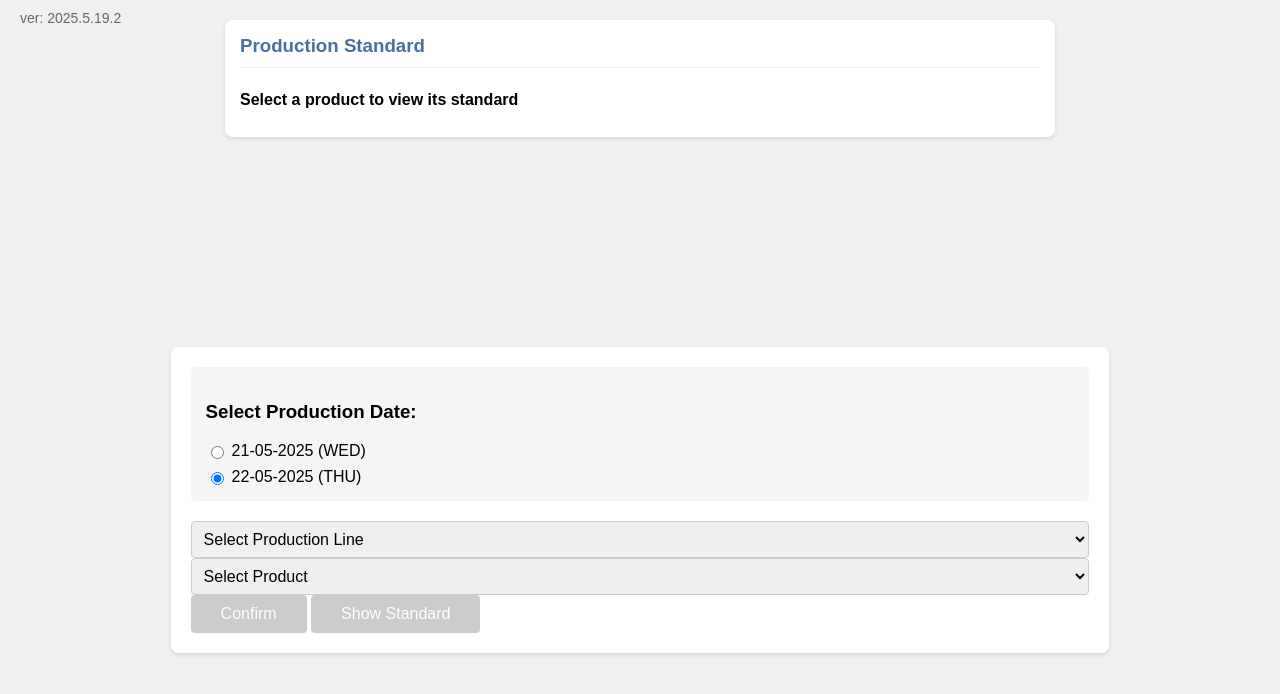
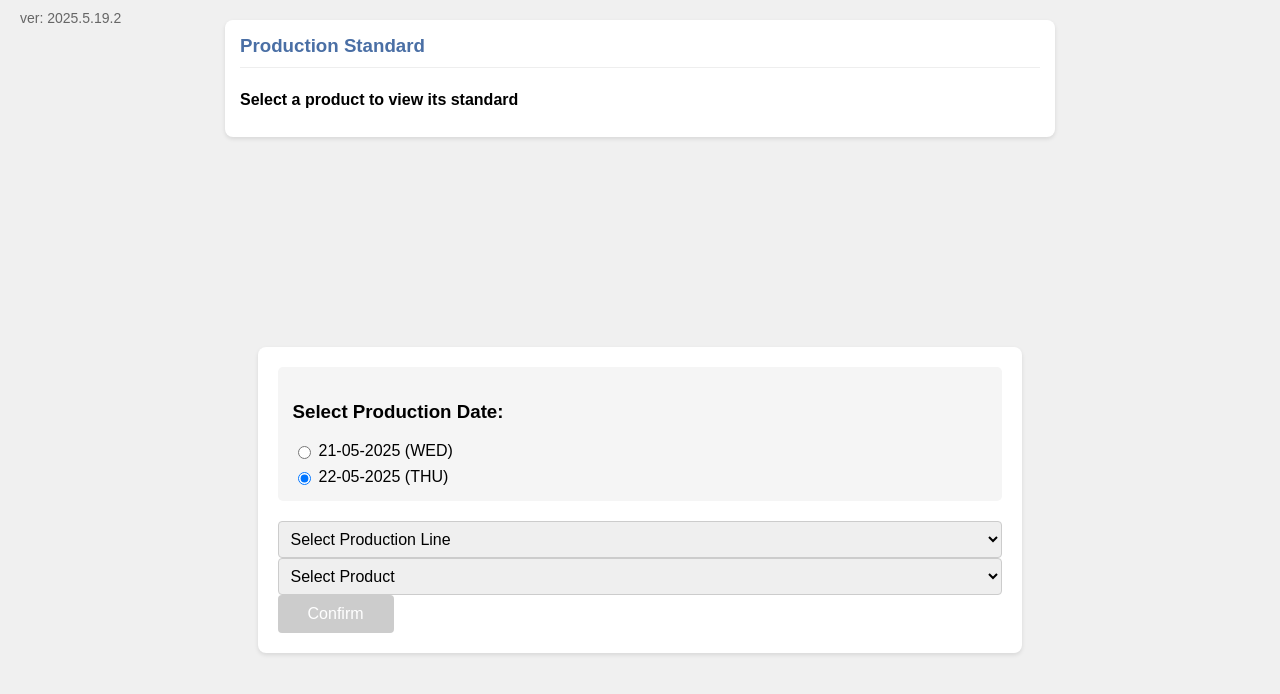
Before and after one commit to arkuka/PMF-Label-Check-N, a website: page public/fillingauthority.html in a window 1280 px wide. Drawn offline with Linux system fonts and the light colour scheme; no server answers.

Commit message:
move standard to the same page

```diff
--- a/public/fillingauthority.html
+++ b/public/fillingauthority.html
@@ -32,7 +32,7 @@
           <option value="">Select Product</option>
       </select>
       <button id="submitButton" disabled>Confirm</button>
-      <button id="showStandardButton" disabled>Show Standard</button>
+
   </div>
 
   <div id="noticeModal" class="modal">
```
